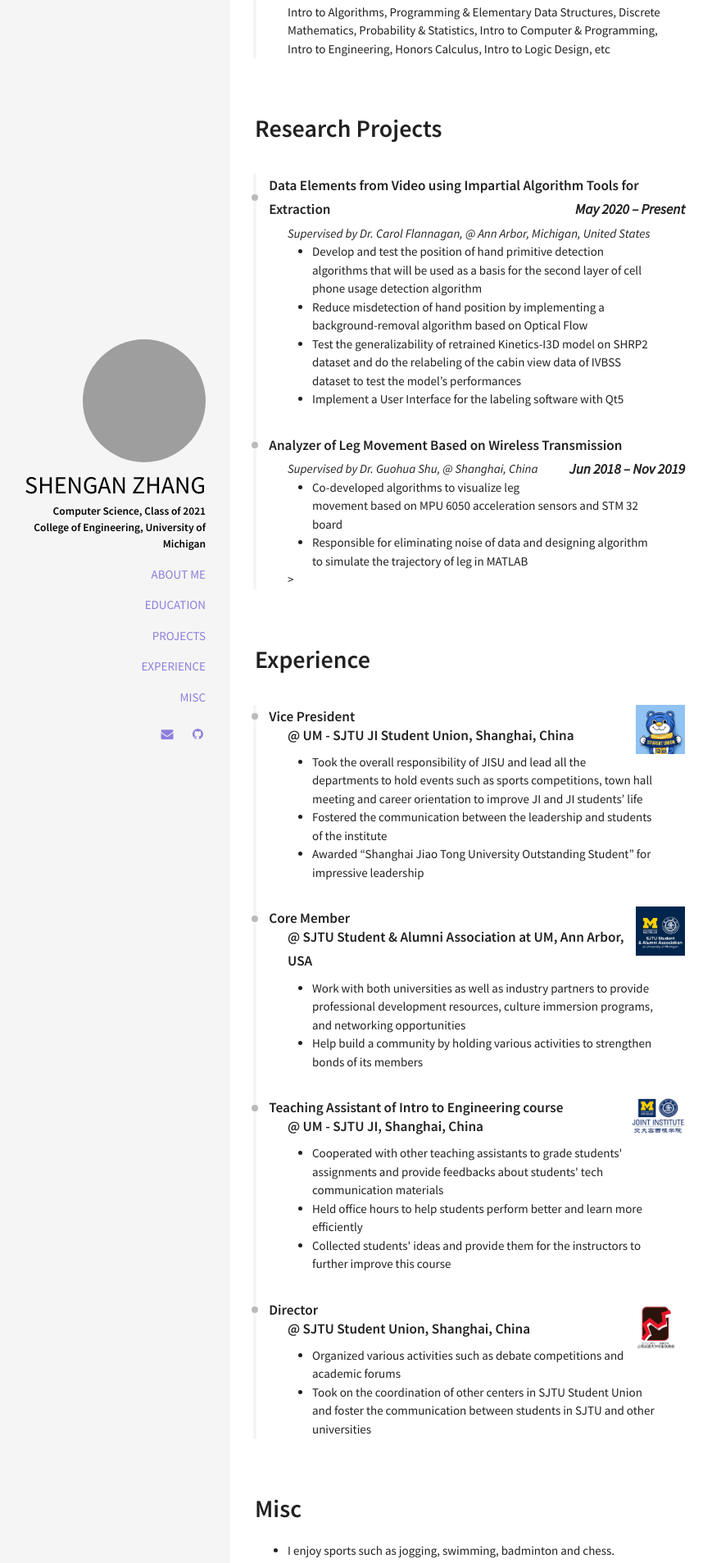
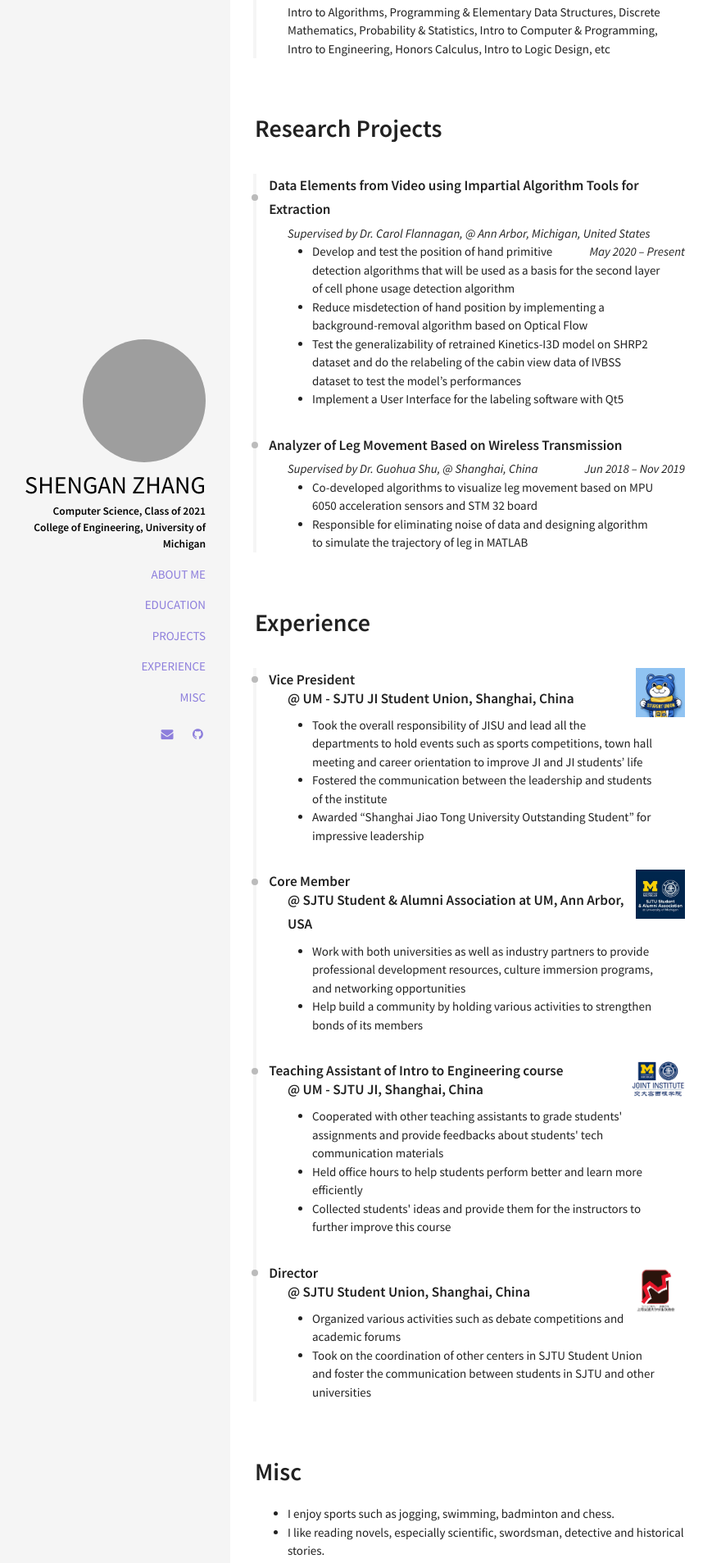
Before and after one commit to shenganzhang/shenganzhang.github.io, a Jekyll site: the page built from index.html, in a window 1280 px wide. Shown: the part 720-2627 px from the top of the page at 82% size, without its empty margins (39-908 px from the left). Built offline with Jekyll 4.4.1, drawn with Linux system fonts in a browser that asks for light colours.

Commit message:
fix bugs

```diff
--- a/_includes/sections/projects.html
+++ b/_includes/sections/projects.html
@@ -4,12 +4,12 @@
 <div class="archive">
     <div class="timeline" id="timeline">
         <div class="archive-title">
-            <h5 class="archive-year bio">Data Elements from Video using Impartial Algorithm Tools for Extraction<i><span style="float:right;">May 2020 – Present</span></i></h5>
+            <h5 class="archive-year bio">Data Elements from Video using Impartial Algorithm Tools for Extraction</h5>
         </div>
 
         <ul>
             <p></p>
-            <div><i>Supervised by Dr. Carol Flannagan, @ Ann Arbor, Michigan, United States</i></div>
+            <div><i>Supervised by Dr. Carol Flannagan, @ Ann Arbor, Michigan, United States</i><i><span style="float:right;">May 2020 – Present</span></i></div>
             <li>Develop and test the position of hand primitive detection algorithms that will be used as a basis for the second layer of cell phone usage detection algorithm</li>
             <li>Reduce misdetection of hand position by implementing a background-removal algorithm based on Optical Flow</li>
             <li>Test the generalizability of retrained Kinetics-I3D model on SHRP2 dataset and do the relabeling of the cabin view data of IVBSS dataset to test the model’s performances</li>
@@ -17,14 +17,14 @@
         </ul>
 
         <div class="archive-title">
-            <h5 class="archive-year bio">Analyzer of Leg Movement Based on Wireless Transmission<i><span style="float:right;">Jun 2018 – Nov 2019</span></i></h5>
+            <h5 class="archive-year bio">Analyzer of Leg Movement Based on Wireless Transmission</h5>
         </div>
 
         <ul>
             <p></p>
-            <div><i>Supervised by Dr. Guohua Shu, @ Shanghai, China</i></div>
+            <div><i>Supervised by Dr. Guohua Shu, @ Shanghai, China</i><i><span style="float:right;">Jun 2018 – Nov 2019</span></i></div>
             <li>Co-developed algorithms to visualize leg movement based on MPU 6050 acceleration sensors and STM 32 board</li>
-            <li>Responsible for eliminating noise of data and designing algorithm to simulate the trajectory of leg in MATLAB</li>>
+            <li>Responsible for eliminating noise of data and designing algorithm to simulate the trajectory of leg in MATLAB</li>
         </ul>
 
     </div>
```
